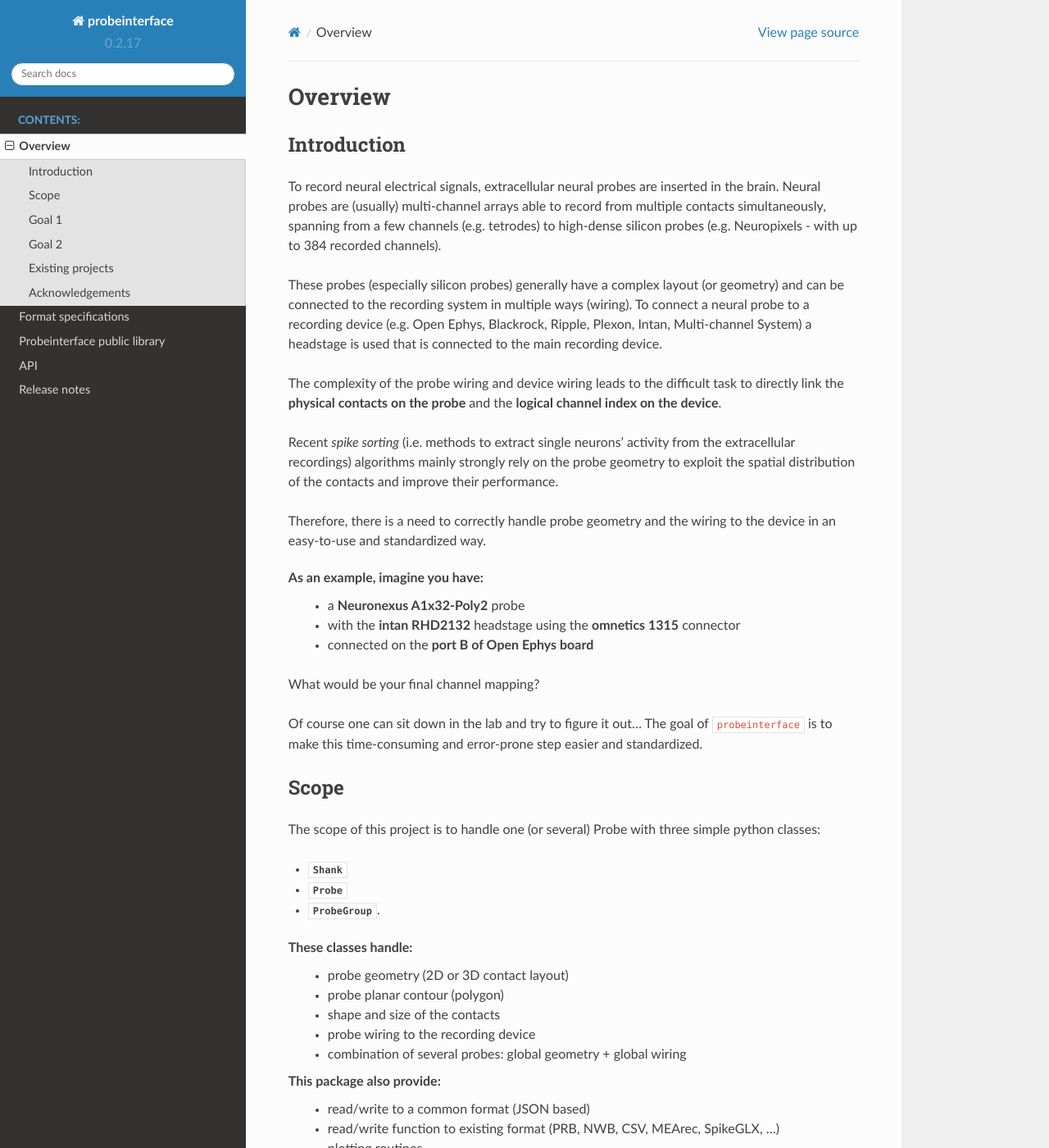
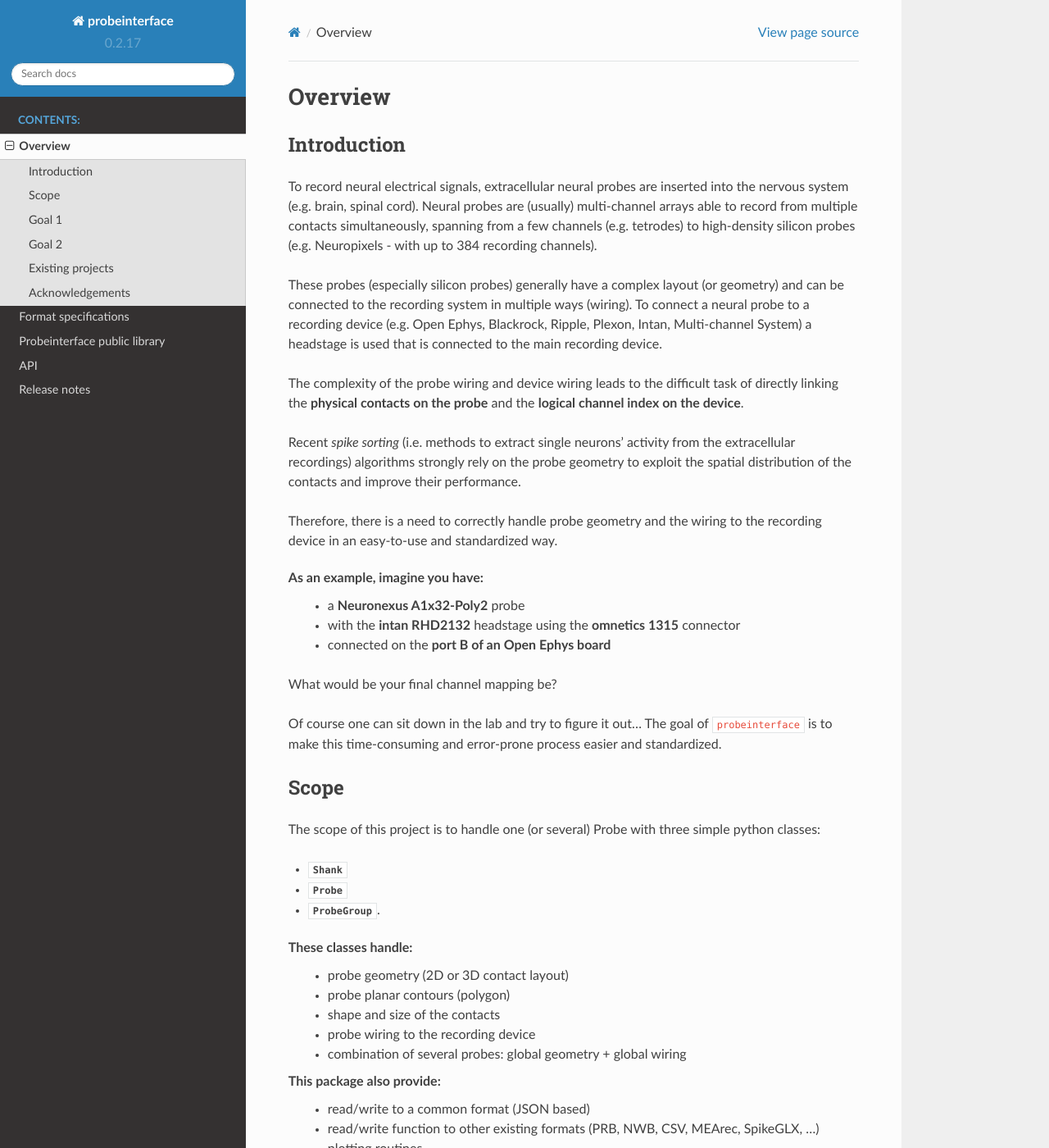
Before and after one commit to SpikeInterface/probeinterface, a Sphinx documentation site: the page built from doc/overview.rst, in a window 1280 px wide and 1400 px high. Shown: the whole window at 82% size. Built offline with Sphinx 7.4.7 and the Read the Docs theme 2.0.0, drawn with Linux system fonts in a browser that asks for light colours; pages that are not in the unit, such as notebooks, are missing from menus; some of the changed text lies outside the part shown.

Commit message:
Update overview.rst
fix typos.

```diff
--- a/doc/overview.rst
+++ b/doc/overview.rst
@@ -6,33 +6,33 @@ Overview
 Introduction
 ------------
 
-To record neural electrical signals, extracellular neural probes are inserted in the brain.
+To record neural electrical signals, extracellular neural probes are inserted into the nervous system (e.g. brain, spinal cord).
 Neural probes are (usually) multi-channel arrays able to record from multiple contacts simultaneously, spanning from
-a few channels (e.g. tetrodes) to high-dense silicon probes (e.g. Neuropixels - with up to 384 recorded channels).
+a few channels (e.g. tetrodes) to high-density silicon probes (e.g. Neuropixels - with up to 384 recording channels).
 
 These probes (especially silicon probes) generally have a complex layout (or geometry) and can be connected to the
 recording system in multiple ways (wiring). To connect a neural probe to a recording device (e.g. Open Ephys, Blackrock,
 Ripple, Plexon, Intan, Multi-channel System) a headstage is used that is connected to the main recording device.
 
-The complexity of the probe wiring and device wiring leads to the difficult task to directly link
+The complexity of the probe wiring and device wiring leads to the difficult task of directly linking
 the **physical contacts on the probe**  and the **logical channel index on the device**.
 
 Recent *spike sorting* (i.e. methods to extract single neurons' activity from the extracellular recordings) algorithms
-mainly strongly rely on the probe geometry to exploit the spatial distribution of the contacts and improve their
+strongly rely on the probe geometry to exploit the spatial distribution of the contacts and improve their
 performance.
 
-Therefore, there is a need to correctly handle probe geometry and the wiring to the device in an easy-to-use and
+Therefore, there is a need to correctly handle probe geometry and the wiring to the recording device in an easy-to-use and
 standardized way.
 
 As an example, imagine you have:
    * a **Neuronexus A1x32-Poly2** probe
    * with the **intan RHD2132** headstage using the **omnetics 1315** connector
-   * connected on the **port B of Open Ephys board**
+   * connected on the **port B of an Open Ephys board**
 
-What would be your final channel mapping?
+What would be your final channel mapping be?
 
 Of course one can sit down in the lab and try to figure it out...
-The goal of :code:`probeinterface` is to make this time-consuming and error-prone step easier and standardized.
+The goal of :code:`probeinterface` is to make this time-consuming and error-prone process easier and standardized.
 
 
 Scope
@@ -46,14 +46,14 @@ The scope of this project is to handle one (or several) Probe with three simple
 
 These classes handle:
   * probe geometry (2D or 3D contact layout)
-  * probe planar contour (polygon)
+  * probe planar contours (polygon)
   * shape and size of the contacts
   * probe wiring to the recording device
   * combination of several probes: global geometry + global wiring
 
 This package also provide:
   * read/write to a common format (JSON based)
-  * read/write function to existing format (PRB, NWB, CSV, MEArec, SpikeGLX, ...)
+  * read/write function to other existing formats (PRB, NWB, CSV, MEArec, SpikeGLX, ...)
   * plotting routines
   * generator functions to create user-defined probes
 
```
Also changed, not shown: other parts of doc/overview.rst (+2 -2 lines).
